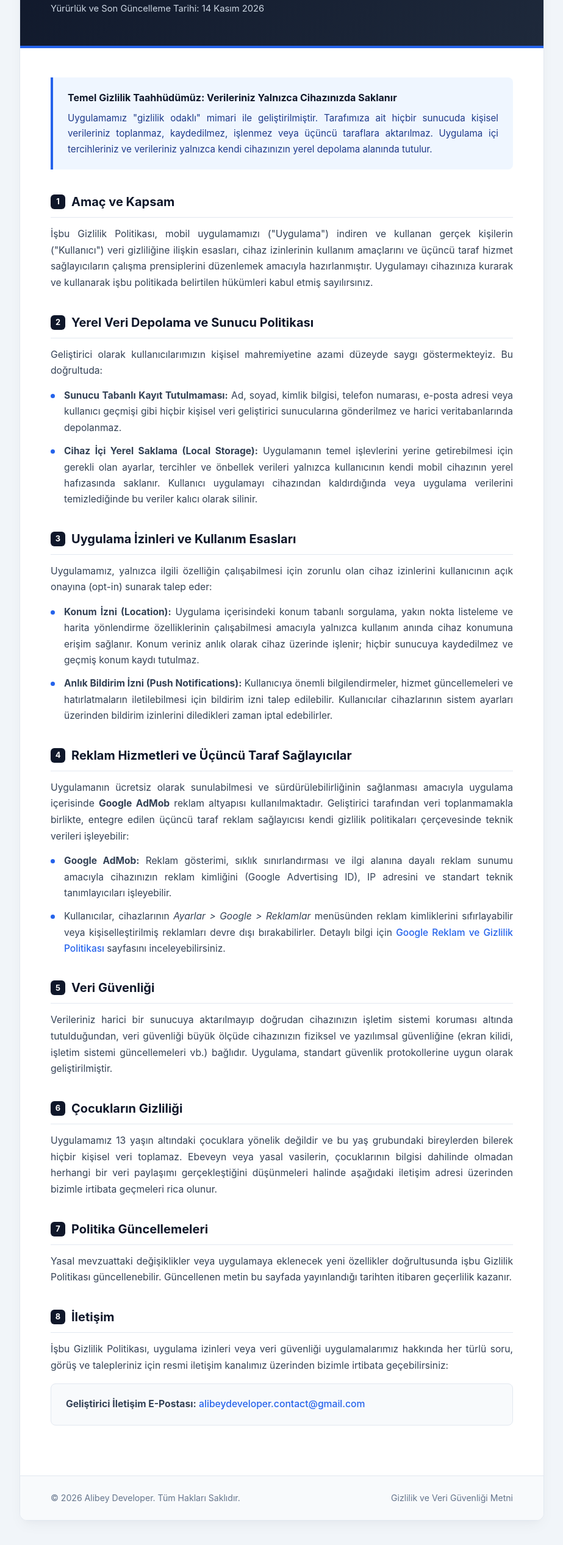
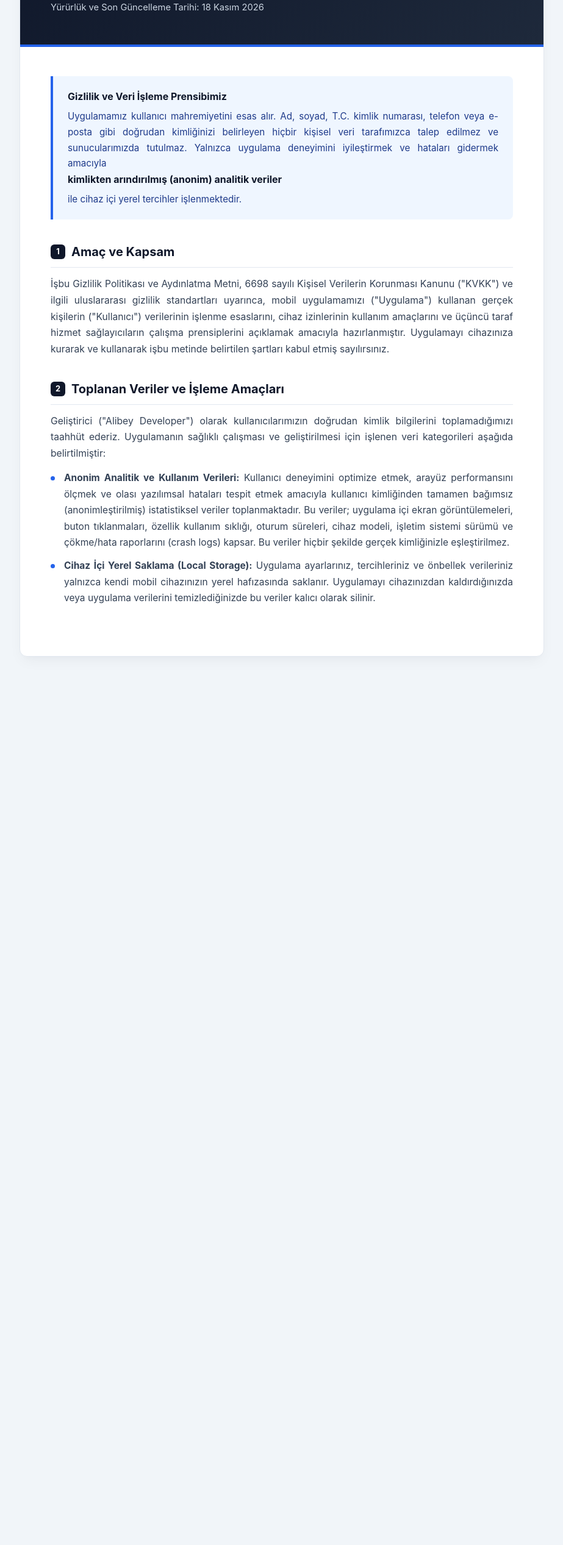
Before and after one commit to alibeydev/gizlilik-politikasi, a plain HTML site: page privacy-policy.html in a window 1280 px wide. Shown: the part 203-2737 px from the top of the page at 61% size, without its empty margins (178-1101 px from the left). After the commit the page ends 1320 px from the top, so only its background shows below. Drawn offline with Linux system fonts and the light colour scheme.

Commit message:
Update privacy-policy.html

```diff
--- a/privacy-policy.html
+++ b/privacy-policy.html
@@ -3,7 +3,7 @@
 <head>
     <meta charset="UTF-8">
     <meta name="viewport" content="width=device-width, initial-scale=1.0">
-    <title>Gizlilik Politikası</title>
+    <title>Gizlilik Politikası ve KVKK Aydınlatma Metni</title>
     <style>
         :root {
             --primary-color: #0f172a;
@@ -64,7 +64,7 @@
         }
 
         .header h1 {
-            font-size: 2.1rem;
+            font-size: 2rem;
             font-weight: 700;
             letter-spacing: -0.02em;
             margin-bottom: 10px;
@@ -211,7 +211,7 @@
                 padding: 32px 24px;
             }
             .header h1 {
-                font-size: 1.65rem;
+                font-size: 1.55rem;
             }
             .footer {
                 padding: 20px 24px;
@@ -225,76 +225,24 @@
     <div class="wrapper">
         <header class="header">
             <div class="header-badge">Resmi Aydınlatma Metni</div>
-            <h1>Gizlilik Politikası</h1>
-            <div class="header-meta">Yürürlük ve Son Güncelleme Tarihi: 14 Kasım 2026</div>
+            <h1>Gizlilik Politikası ve KVKK Aydınlatma Metni</h1>
+            <div class="header-meta">Yürürlük ve Son Güncelleme Tarihi: 18 Kasım 2026</div>
         </header>
 
         <main class="content">
             <div class="notice-box">
-                <strong>Temel Gizlilik Taahhüdümüz: Verileriniz Yalnızca Cihazınızda Saklanır</strong>
-                <p>Uygulamamız "gizlilik odaklı" mimari ile geliştirilmiştir. Tarafımıza ait hiçbir sunucuda kişisel verileriniz toplanmaz, kaydedilmez, işlenmez veya üçüncü taraflara aktarılmaz. Uygulama içi tercihleriniz ve verileriniz yalnızca kendi cihazınızın yerel depolama alanında tutulur.</p>
+                <strong>Gizlilik ve Veri İşleme Prensibimiz</strong>
+                <p>Uygulamamız kullanıcı mahremiyetini esas alır. Ad, soyad, T.C. kimlik numarası, telefon veya e-posta gibi doğrudan kimliğinizi belirleyen hiçbir kişisel veri tarafımızca talep edilmez ve sunucularımızda tutulmaz. Yalnızca uygulama deneyimini iyileştirmek ve hataları gidermek amacıyla <strong>kimlikten arındırılmış (anonim) analitik veriler</strong> ile cihaz içi yerel tercihler işlenmektedir.</p>
             </div>
 
             <section>
                 <h2><span class="num">1</span> Amaç ve Kapsam</h2>
-                <p>İşbu Gizlilik Politikası, mobil uygulamamızı ("Uygulama") indiren ve kullanan gerçek kişilerin ("Kullanıcı") veri gizliliğine ilişkin esasları, cihaz izinlerinin kullanım amaçlarını ve üçüncü taraf hizmet sağlayıcıların çalışma prensiplerini düzenlemek amacıyla hazırlanmıştır. Uygulamayı cihazınıza kurarak ve kullanarak işbu politikada belirtilen hükümleri kabul etmiş sayılırsınız.</p>
+                <p>İşbu Gizlilik Politikası ve Aydınlatma Metni, 6698 sayılı Kişisel Verilerin Korunması Kanunu ("KVKK") ve ilgili uluslararası gizlilik standartları uyarınca, mobil uygulamamızı ("Uygulama") kullanan gerçek kişilerin ("Kullanıcı") verilerinin işlenme esaslarını, cihaz izinlerinin kullanım amaçlarını ve üçüncü taraf hizmet sağlayıcıların çalışma prensiplerini açıklamak amacıyla hazırlanmıştır. Uygulamayı cihazınıza kurarak ve kullanarak işbu metinde belirtilen şartları kabul etmiş sayılırsınız.</p>
             </section>
 
             <section>
-                <h2><span class="num">2</span> Yerel Veri Depolama ve Sunucu Politikası</h2>
-                <p>Geliştirici olarak kullanıcılarımızın kişisel mahremiyetine azami düzeyde saygı göstermekteyiz. Bu doğrultuda:</p>
+                <h2><span class="num">2</span> Toplanan Veriler ve İşleme Amaçları</h2>
+                <p>Geliştirici ("Alibey Developer") olarak kullanıcılarımızın doğrudan kimlik bilgilerini toplamadığımızı taahhüt ederiz. Uygulamanın sağlıklı çalışması ve geliştirilmesi için işlenen veri kategorileri aşağıda belirtilmiştir:</p>
                 <ul>
-                    <li><strong>Sunucu Tabanlı Kayıt Tutulmaması:</strong> Ad, soyad, kimlik bilgisi, telefon numarası, e-posta adresi veya kullanıcı geçmişi gibi hiçbir kişisel veri geliştirici sunucularına gönderilmez ve harici veritabanlarında depolanmaz.</li>
-                    <li><strong>Cihaz İçi Yerel Saklama (Local Storage):</strong> Uygulamanın temel işlevlerini yerine getirebilmesi için gerekli olan ayarlar, tercihler ve önbellek verileri yalnızca kullanıcının kendi mobil cihazının yerel hafızasında saklanır. Kullanıcı uygulamayı cihazından kaldırdığında veya uygulama verilerini temizlediğinde bu veriler kalıcı olarak silinir.</li>
-                </ul>
-            </section>
-
-            <section>
-                <h2><span class="num">3</span> Uygulama İzinleri ve Kullanım Esasları</h2>
-                <p>Uygulamamız, yalnızca ilgili özelliğin çalışabilmesi için zorunlu olan cihaz izinlerini kullanıcının açık onayına (opt-in) sunarak talep eder:</p>
-                <ul>
-                    <li><strong>Konum İzni (Location):</strong> Uygulama içerisindeki konum tabanlı sorgulama, yakın nokta listeleme ve harita yönlendirme özelliklerinin çalışabilmesi amacıyla yalnızca kullanım anında cihaz konumuna erişim sağlanır. Konum veriniz anlık olarak cihaz üzerinde işlenir; hiçbir sunucuya kaydedilmez ve geçmiş konum kaydı tutulmaz.</li>
-                    <li><strong>Anlık Bildirim İzni (Push Notifications):</strong> Kullanıcıya önemli bilgilendirmeler, hizmet güncellemeleri ve hatırlatmaların iletilebilmesi için bildirim izni talep edilebilir. Kullanıcılar cihazlarının sistem ayarları üzerinden bildirim izinlerini diledikleri zaman iptal edebilirler.</li>
-                </ul>
-            </section>
-
-            <section>
-                <h2><span class="num">4</span> Reklam Hizmetleri ve Üçüncü Taraf Sağlayıcılar</h2>
-                <p>Uygulamanın ücretsiz olarak sunulabilmesi ve sürdürülebilirliğinin sağlanması amacıyla uygulama içerisinde <strong>Google AdMob</strong> reklam altyapısı kullanılmaktadır. Geliştirici tarafından veri toplanmamakla birlikte, entegre edilen üçüncü taraf reklam sağlayıcısı kendi gizlilik politikaları çerçevesinde teknik verileri işleyebilir:</p>
-                <ul>
-                    <li><strong>Google AdMob:</strong> Reklam gösterimi, sıklık sınırlandırması ve ilgi alanına dayalı reklam sunumu amacıyla cihazınızın reklam kimliğini (Google Advertising ID), IP adresini ve standart teknik tanımlayıcıları işleyebilir.</li>
-                    <li>Kullanıcılar, cihazlarının <em>Ayarlar &gt; Google &gt; Reklamlar</em> menüsünden reklam kimliklerini sıfırlayabilir veya kişiselleştirilmiş reklamları devre dışı bırakabilirler. Detaylı bilgi için <a href="https://policies.google.com/technologies/ads" target="_blank" rel="noopener noreferrer">Google Reklam ve Gizlilik Politikası</a> sayfasını inceleyebilirsiniz.</li>
-                </ul>
-            </section>
-
-            <section>
-                <h2><span class="num">5</span> Veri Güvenliği</h2>
-                <p>Verileriniz harici bir sunucuya aktarılmayıp doğrudan cihazınızın işletim sistemi koruması altında tutulduğundan, veri güvenliği büyük ölçüde cihazınızın fiziksel ve yazılımsal güvenliğine (ekran kilidi, işletim sistemi güncellemeleri vb.) bağlıdır. Uygulama, standart güvenlik protokollerine uygun olarak geliştirilmiştir.</p>
-            </section>
-
-            <section>
-                <h2><span class="num">6</span> Çocukların Gizliliği</h2>
-                <p>Uygulamamız 13 yaşın altındaki çocuklara yönelik değildir ve bu yaş grubundaki bireylerden bilerek hiçbir kişisel veri toplamaz. Ebeveyn veya yasal vasilerin, çocuklarının bilgisi dahilinde olmadan herhangi bir veri paylaşımı gerçekleştiğini düşünmeleri halinde aşağıdaki iletişim adresi üzerinden bizimle irtibata geçmeleri rica olunur.</p>
-            </section>
-
-            <section>
-                <h2><span class="num">7</span> Politika Güncellemeleri</h2>
-                <p>Yasal mevzuattaki değişiklikler veya uygulamaya eklenecek yeni özellikler doğrultusunda işbu Gizlilik Politikası güncellenebilir. Güncellenen metin bu sayfada yayınlandığı tarihten itibaren geçerlilik kazanır.</p>
-            </section>
-
-            <section>
-                <h2><span class="num">8</span> İletişim</h2>
-                <p>İşbu Gizlilik Politikası, uygulama izinleri veya veri güvenliği uygulamalarımız hakkında her türlü soru, görüş ve talepleriniz için resmi iletişim kanalımız üzerinden bizimle irtibata geçebilirsiniz:</p>
-                <div class="contact-card">
-                    <p><strong>Geliştirici İletişim E-Postası:</strong> <a href="mailto:alibeydeveloper.contact@gmail.com">alibeydeveloper.contact@gmail.com</a></p>
-                </div>
-            </section>
-        </main>
-
-        <footer class="footer">
-            <span>&copy; 2026 Alibey Developer. Tüm Hakları Saklıdır.</span>
-            <span>Gizlilik ve Veri Güvenliği Metni</span>
-        </footer>
-    </div>
-</body>
-</html>
+                    <li><strong>Anonim Analitik ve Kullanım Verileri:</strong> Kullanıcı deneyimini optimize etmek, arayüz performansını ölçmek ve olası yazılımsal hataları tespit etmek amacıyla kullanıcı kimliğinden tamamen bağımsız (anonimleştirilmiş) istatistiksel veriler toplanmaktadır. Bu veriler; uygulama içi ekran görüntülemeleri, buton tıklanmaları, özellik kullanım sıklığı, oturum süreleri, cihaz modeli, işletim sistemi sürümü ve çökme/hata raporlarını (crash logs) kapsar. Bu veriler hiçbir şekilde gerçek kimliğinizle eşleştirilmez.</li>
+                    <li><strong>Cihaz İçi Yerel Saklama (Local Storage):</strong> Uygulama ayarlarınız, tercihleriniz ve önbellek verileriniz yalnızca kendi mobil cihazınızın yerel hafızasında saklanır. Uygulamayı cihazınızdan kaldırdığınızda veya uygulama verilerini temizlediğinizde bu veriler kalıcı olarak silinir.</li>
```
